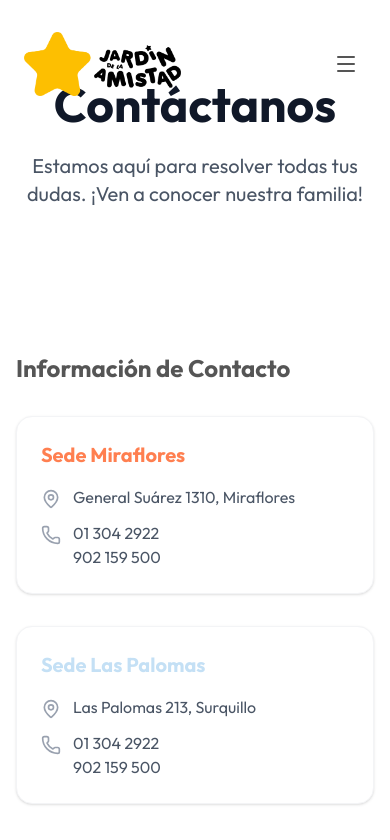
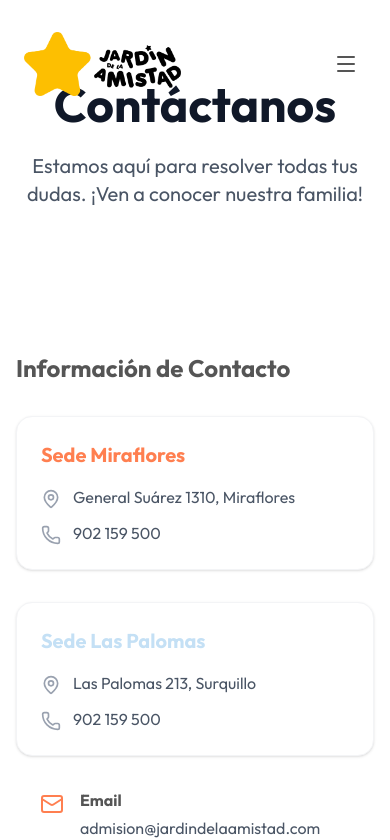
Before and after one commit to AlvaroGuerrero88/jardin_de_la_amistad, a Next.js app: page /contacto in a window 390 px wide. Shown: the top 840 px of the page. Built offline with nearby package versions, Linux system fonts and the light colour scheme.

Commit message:
Update Contact Info: Palomas phone, Remove landline, Update Footer links

```diff
--- a/src/app/contacto/page.tsx
+++ b/src/app/contacto/page.tsx
@@ -51,7 +51,6 @@ export default function ContactPage() {
                                     <div className="flex items-start">
                                         <Phone className="h-5 w-5 text-gray-400 mr-3 mt-1" />
                                         <div>
-                                            <p className="text-gray-600">01 304 2922</p>
                                             <p className="text-gray-600">902 159 500</p>
                                         </div>
                                     </div>
@@ -69,7 +68,6 @@ export default function ContactPage() {
                                     <div className="flex items-start">
                                         <Phone className="h-5 w-5 text-gray-400 mr-3 mt-1" />
                                         <div>
-                                            <p className="text-gray-600">01 304 2922</p>
                                             <p className="text-gray-600">902 159 500</p>
                                         </div>
                                     </div>
--- a/src/components/Footer.tsx
+++ b/src/components/Footer.tsx
@@ -18,9 +18,11 @@ export function Footer() {
                     <div>
                         <h3 className="text-lg font-semibold mb-4 text-[#FF7F50]">Enlaces Rápidos</h3>
                         <ul className="space-y-2">
+                            <li><Link href="https://centrodeestimulaciontemprana.jardindelaamistad.edu.pe/" className="text-gray-300 hover:text-white transition-colors font-medium">Estimulación Temprana</Link></li>
                             <li><Link href="/cuna" className="text-gray-300 hover:text-white transition-colors font-medium">Cuna</Link></li>
                             <li><Link href="/nido" className="text-gray-300 hover:text-white transition-colors font-medium">Nido</Link></li>
                             <li><Link href="/after-school" className="text-gray-300 hover:text-white transition-colors font-medium">After School</Link></li>
+                            <li><Link href="/talleres-verano" className="text-gray-300 hover:text-white transition-colors font-medium">Talleres de verano</Link></li>
                             <li><Link href="/contacto" className="text-gray-300 hover:text-white transition-colors font-medium">Contacto</Link></li>
                         </ul>
                     </div>
@@ -37,7 +39,7 @@ export function Footer() {
                                 </div>
                                 <div className="flex items-center space-x-2 mt-1">
                                     <Phone className="h-4 w-4 flex-shrink-0 text-[#FF7F50]" />
-                                    <span>01 304 2922 / 902 159 500</span>
+                                    <span>902 159 500</span>
                                 </div>
                             </li>
                             <li>
@@ -48,7 +50,7 @@ export function Footer() {
                                 </div>
                                 <div className="flex items-center space-x-2 mt-1">
                                     <Phone className="h-4 w-4 flex-shrink-0 text-[#FF7F50]" />
-                                    <span>01 304 2922 / 902 159 500</span>
+                                    <span>902 159 500</span>
                                 </div>
                             </li>
                         </ul>
```
